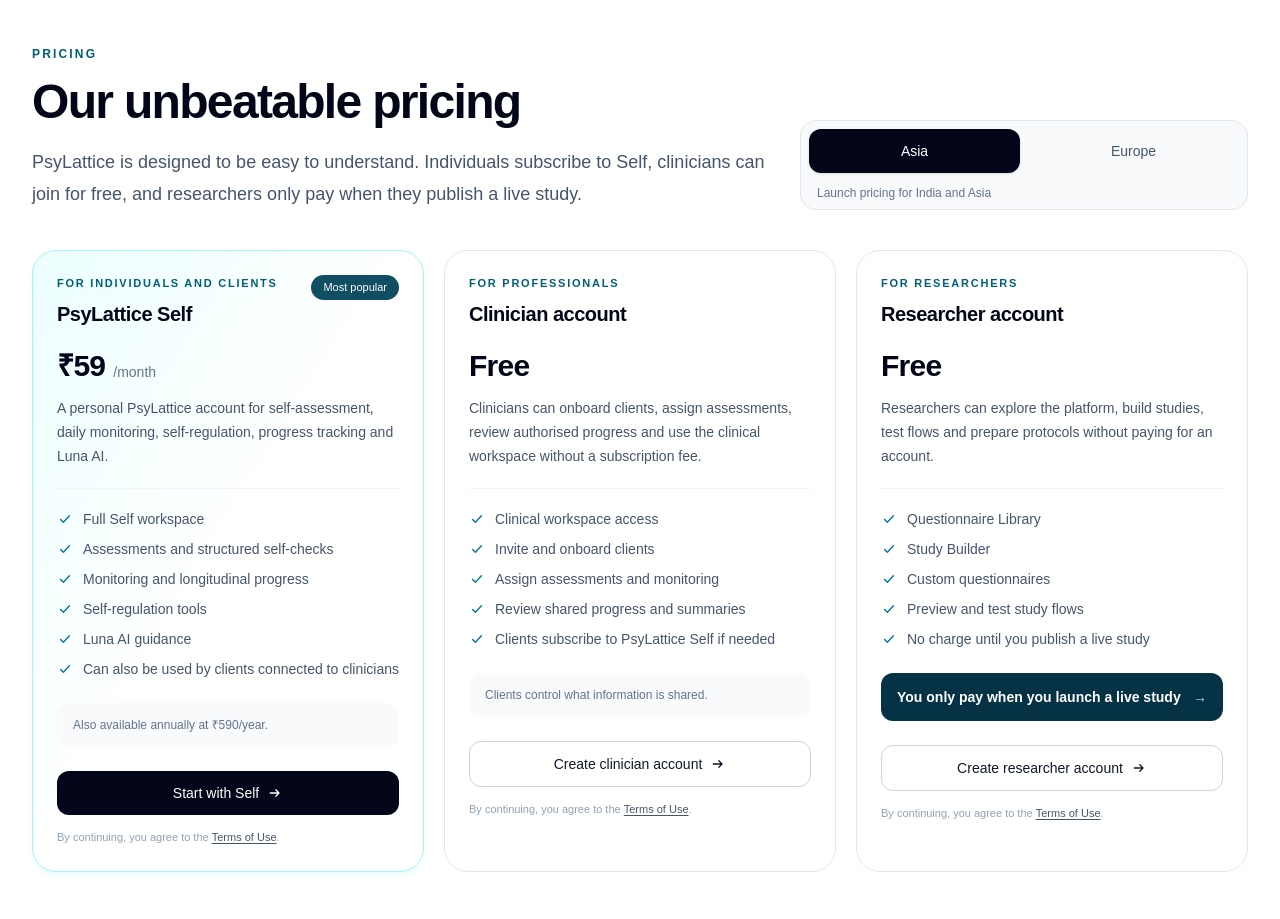
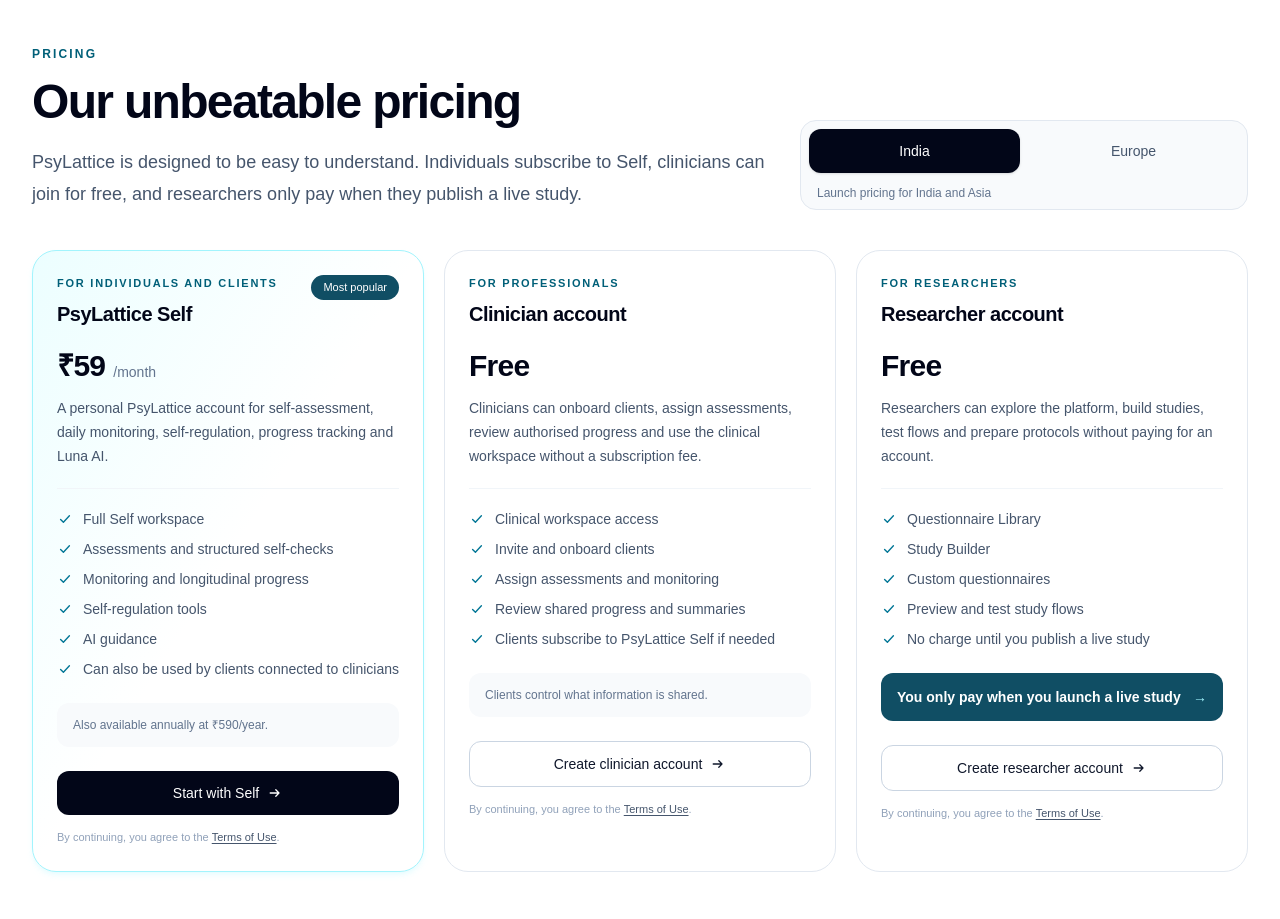
Before and after one commit to pr15das/psylattice, a Next.js app: page / in a window 1280 px wide. Shown: the part 5180-6099 px from the top of the page. Built offline with nearby package versions, Linux system fonts and the light colour scheme.

Commit message:
reduced the indian researcher pricing

```diff
--- a/app/page.tsx
+++ b/app/page.tsx
@@ -87,8 +87,8 @@
   },
 ];
 const pricingContent = {
-  asia: {
-    label: "Asia",
+  India: {
+    label: "India",
     sublabel: "Launch pricing for India and Asia",
     cards: [
       {
@@ -105,7 +105,7 @@
           "Assessments and structured self-checks",
           "Monitoring and longitudinal progress",
           "Self-regulation tools",
-          "Luna AI guidance",
+          " AI guidance",
           "Can also be used by clients connected to clinicians",
         ],
         ctaLabel: "Start with Self",
@@ -156,7 +156,7 @@
         id: "study-standard",
         eyebrow: "Research launch",
         title: "Standard Study",
-        price: "₹49",
+        price: "₹29",
         cadence: "/study",
         featured: false,
         description:
@@ -376,7 +376,7 @@
 }
 
 export default function Home() {
-    const [pricingRegion, setPricingRegion] = useState<"asia" | "europe">("asia");
+    const [pricingRegion, setPricingRegion] = useState<"India" | "europe">("India");
 const [showResearchPricing, setShowResearchPricing] = useState(false);
 
 const activePricing = pricingContent[pricingRegion];
@@ -1018,6 +1018,7 @@
           </div>
         </div>
       </section>
+
       {/* Pricing */}
       <section
         id="pricing"
@@ -1045,14 +1046,14 @@
               <div className="grid grid-cols-2 gap-2">
                 <button
                   type="button"
-                  onClick={() => setPricingRegion("asia")}
+                  onClick={() => setPricingRegion("India")}
                   className={`rounded-xl px-4 py-3 text-sm font-medium transition ${
-                    pricingRegion === "asia"
+                    pricingRegion === "India"
                       ? "bg-slate-950 text-white shadow-sm"
                       : "bg-transparent text-slate-600 hover:bg-white"
                   }`}
                 >
-                  Asia
+                  India
                 </button>
 
                 <button
@@ -1145,7 +1146,7 @@
           <button
             type="button"
             onClick={() => setShowResearchPricing(true)}
-            className="mt-6 flex w-full items-center justify-between rounded-xl bg-cyan-950 px-4 py-3.5 text-left text-sm font-semibold text-white transition hover:bg-cyan-900"
+            className="mt-6 flex w-full items-center justify-between rounded-xl bg-cyan-900 px-4 py-3.5 text-left text-sm font-semibold text-white transition hover:bg-cyan-900"
           >
             <span>
               You only pay when you launch a live study
```
